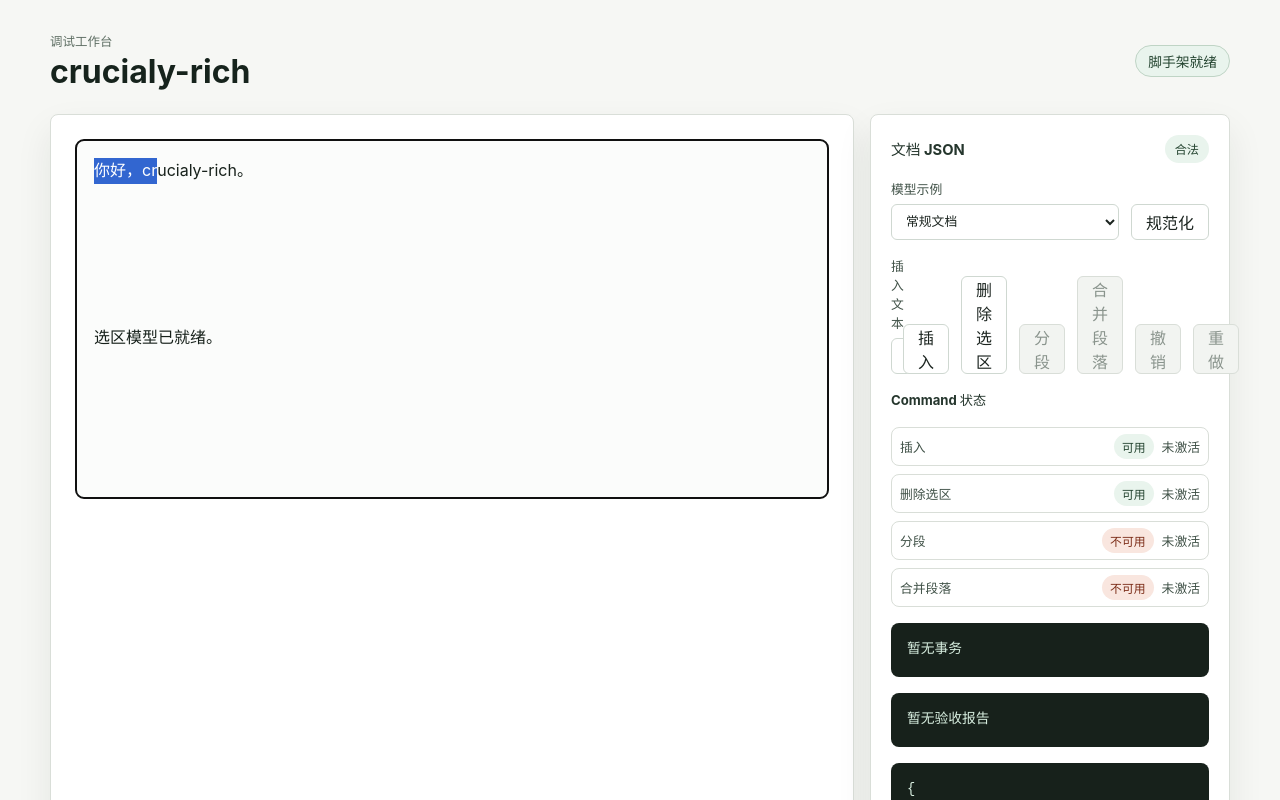
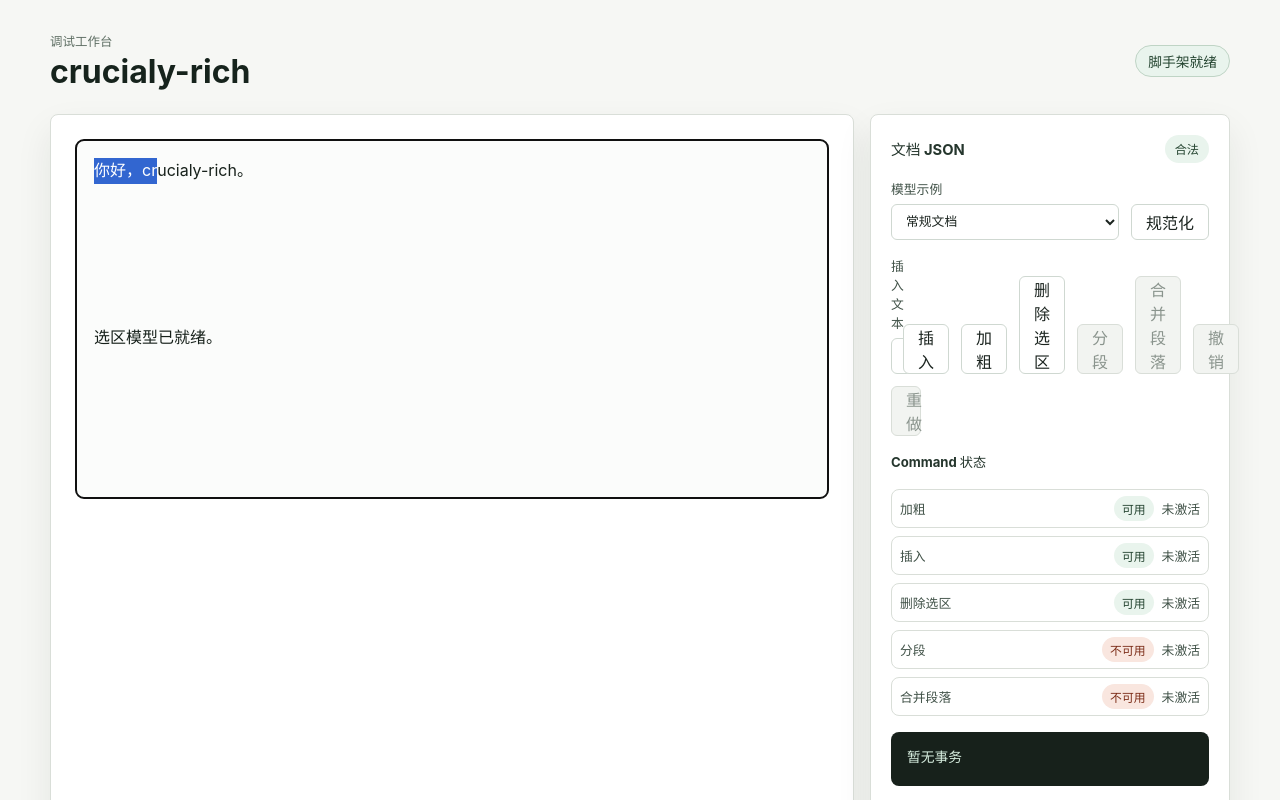
Before and after one commit to QDyanbing/crucialy-rich, a React (Vite) app in the folder apps/demo/: page / in a window 1280 px wide. Shown: the top 800 px of the page. Built offline with nearby package versions, Linux system fonts and the light colour scheme.

Commit message:
feat: add demo bold control

```diff
--- a/apps/demo/src/main.tsx
+++ b/apps/demo/src/main.tsx
@@ -1,5 +1,6 @@
 import {
   applyTransaction,
+  BOLD_COMMAND_NAME,
   canRedo,
   canUndo,
   createDefaultCommandRegistry,
@@ -105,6 +106,7 @@ const uncontrolledPreviewDocument = createDocument([
 const demoCommandRegistry = createDefaultCommandRegistry();
 
 const demoCommandDescriptors: DemoCommandDescriptor[] = [
+  { label: "加粗", name: BOLD_COMMAND_NAME },
   { label: "插入", name: INSERT_TEXT_COMMAND_NAME },
   { label: "删除选区", name: DELETE_SELECTION_COMMAND_NAME },
   { label: "分段", name: SPLIT_BLOCK_COMMAND_NAME },
@@ -527,6 +529,17 @@ function DemoApp() {
     );
   }
 
+  function handleBold() {
+    applyCommandResult(
+      executeCommand(demoCommandRegistry, BOLD_COMMAND_NAME, {
+        context: {
+          document: normalizedDocument,
+          selection: modelSelection,
+        },
+      }),
+    );
+  }
+
   function handleDeleteText() {
     applyCommandResult(
       executeCommand(demoCommandRegistry, DELETE_SELECTION_COMMAND_NAME, {
@@ -690,6 +703,13 @@ function DemoApp() {
             </button>
             <button
               type="button"
+              disabled={isCommandDisabled(BOLD_COMMAND_NAME)}
+              onClick={handleBold}
+            >
+              加粗
+            </button>
+            <button
+              type="button"
               disabled={isCommandDisabled(DELETE_SELECTION_COMMAND_NAME)}
               onClick={handleDeleteText}
             >
```
